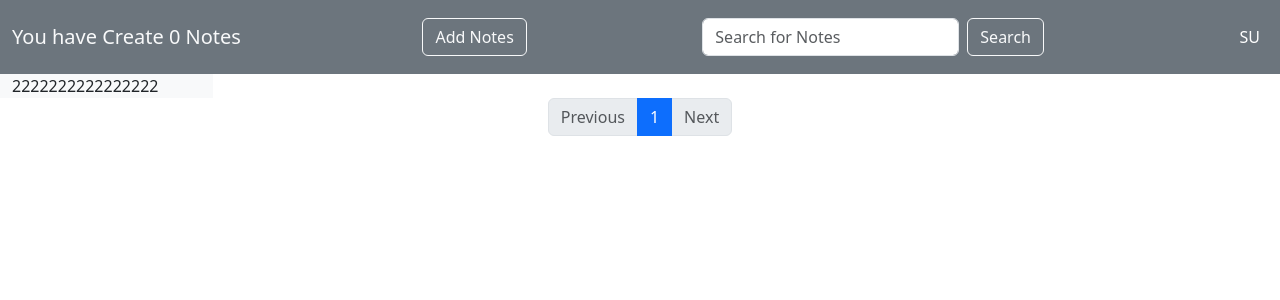
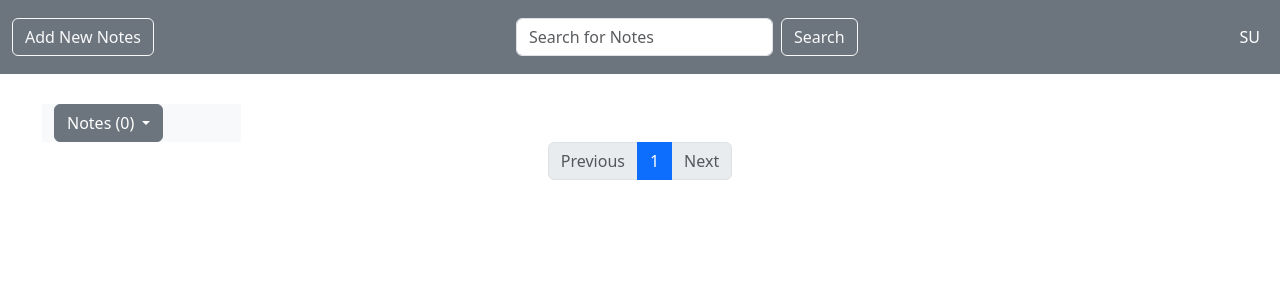
Before and after one commit to G3nt1/keepNotes, a Django app: page / in a window 1280 px wide. Shown: the top 300 px of the page. Run offline with Django 5.2, Linux system fonts and the light colour scheme; the visitor is signed in with stand-in values (Sample User, id 1); data that the repository does not hold is empty; some libraries are stand-ins or nearby versions.

Commit message:
Fix some bugs

```diff
--- a/notes/views.py
+++ b/notes/views.py
@@ -4,11 +4,12 @@ from django.shortcuts import render, redirect, get_object_or_404
 from notes.forms import CreateUserForm, LoginUserForm, CreateNotes
 from notes.models import BigNotes
 from django.core.paginator import Paginator, EmptyPage, PageNotAnInteger
+from django.contrib.auth.decorators import login_required
 
 
 # Notes
 
-
+@login_required
 def home(request):
     notes = BigNotes.objects.filter(user=request.user)
     notes_per_page = 1
@@ -25,9 +26,9 @@ def home(request):
     return render(request, 'home.html', {'notes': current_notes, "note": notes})
 
 
+@login_required
 def create_notes(request):
     form = CreateNotes()
-
     if request.user.is_authenticated:
         if request.method == "POST":
             form = CreateNotes(request.POST)
@@ -40,6 +41,7 @@ def create_notes(request):
     return render(request, 'create_notes.html', {'form': form})
 
 
+@login_required
 def edit_notes(request, notes_id):
     notes = get_object_or_404(BigNotes, id=notes_id)
     if request.method == 'POST':
@@ -52,6 +54,7 @@ def edit_notes(request, notes_id):
     return render(request, 'edit_notes.html', {'form': form})
 
 
+@login_required
 def delete_notes(request, notes_id):
     notes = get_object_or_404(BigNotes, id=notes_id)
     if request.method == 'POST':
--- a/templates/base.html
+++ b/templates/base.html
@@ -1,3 +1,4 @@
+{% load crispy_forms_filters %}
 <!DOCTYPE html>
 <html lang="en">
 <head>
@@ -9,9 +10,7 @@
 <body>
 <nav class="navbar bg-secondary">
     <div class="container-fluid">
-
-        <a class="navbar-brand text-light">You have Create {{ note.count }} Notes </a>
-        <a href="{% url 'create_notes' %}" type="submit" class="btn btn-outline-light">Add Notes</a>
+        <a href="{% url 'create_notes' %}" type="submit" class="btn btn-outline-light">Add New Notes</a>
         <form class="d-flex" role="search" style="margin: 10px; padding-right: 20px ">
             <input class="form-control me-2" type="search" placeholder="Search for Notes" aria-label="Search">
             <button class="btn btn-outline-light" type="submit">Search</button>
--- a/templates/home.html
+++ b/templates/home.html
@@ -5,12 +5,33 @@
 
 {% block content %}
 <div class="container-fluid">
-    <div class="row">
-        <!-- Left Sidebar -->
+    <div class="row" style="margin: 30px">
+
+        <!-- Sidebar -->
         <nav id="sidebar" class="col-md-3 col-lg-2 d-md-block bg-light sidebar">
             <div class="position-sticky">
-                <!-- Sidebar content goes here -->
-                2222222222222222
+                <ul class="nav flex-column">
+                    <!-- Notes Dropdown -->
+                    <li class="nav-item">
+                        <div class="dropdown">
+                            <button class="btn btn-secondary dropdown-toggle" type="button" data-bs-toggle="dropdown"
+                                    aria-expanded="false">
+                                Notes ({{ note.count }})
+                            </button>
+                            <ul class="dropdown-menu dropdown-menu-dark">
+                                <li><a class="dropdown-item active" href="#">Action</a></li>
+                                <li><a class="dropdown-item" href="#">Another action</a></li>
+                                <li><a class="dropdown-item" href="#">Something else here</a></li>
+                                <li>
+                                    <hr class="dropdown-divider">
+                                </li>
+                                <li><a class="dropdown-item" href="#">Separated link</a></li>
+                            </ul>
+                        </div>
+                    </li>
+
+                    <!-- Add similar structures for other folders -->
+                </ul>
             </div>
         </nav>
 
@@ -19,27 +40,26 @@
             <div class="container">
                 {% for note in notes %}
                     <div class="card mb-3">
-                        <div class="card-header bg-secondary">
+                        <div class="card-header bg-secondary text-white">
                             <h5 class="card-title">{{ note.title }}</h5>
                         </div>
                         <div class="card-body">
                             <p class="card-text">{{ note.content }}</p>
                         </div>
-                        <div class="card-footer">
+                        <div class="card-footer bg-secondary">
                             <a href="{% url 'edit_notes' note.id %}" class="btn btn-primary">Edit</a>
-                            {# <a href="#" class="btn btn-info">Details</a> #}
+                            <a href="#" class="btn btn-info">Details</a>
                             <a href="{% url 'delete_notes' note.id %}" class="btn btn-danger">Delete</a>
                         </div>
                     </div>
                 {% endfor %}
             </div>
         </main>
-    </div>
-</div>
 
         <!-- Pagination -->
         <nav aria-label="Page navigation example">
             <ul class="pagination justify-content-center">
+                <!-- Previous button -->
                 <li class="page-item {% if not notes.has_previous %}disabled{% endif %}">
                     {% if notes.has_previous %}
                         <a class="page-link" href="?page={{ notes.previous_page_number }}">Previous</a>
@@ -48,12 +68,14 @@
                     {% endif %}
                 </li>
 
+                <!-- Page numbers -->
                 {% for num in notes.paginator.page_range %}
                     <li class="page-item {% if num == notes.number %}active{% endif %}">
                         <a class="page-link" href="?page={{ num }}">{{ num }}</a>
                     </li>
                 {% endfor %}
 
+                <!-- Next button -->
                 <li class="page-item {% if not notes.has_next %}disabled{% endif %}">
                     {% if notes.has_next %}
                         <a class="page-link" href="?page={{ notes.next_page_number }}">Next</a>
@@ -63,5 +85,6 @@
                 </li>
             </ul>
         </nav>
-
+    </div>
+</div>
 {% endblock %}
```
Lines whose indentation alone changed are shown as unchanged.
